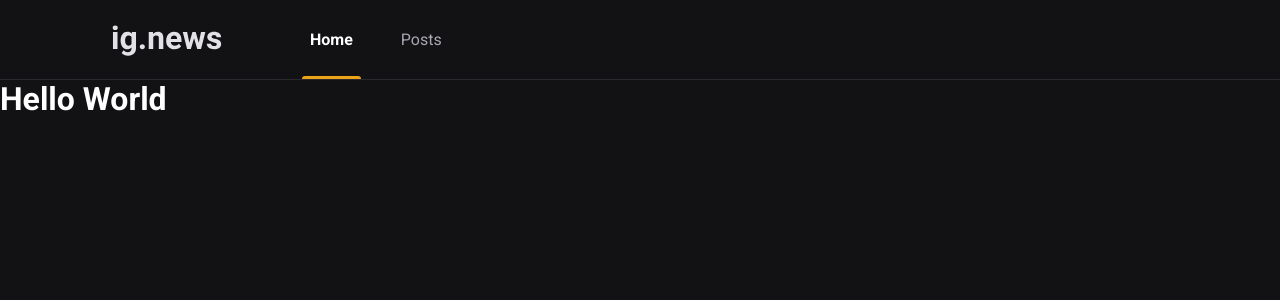
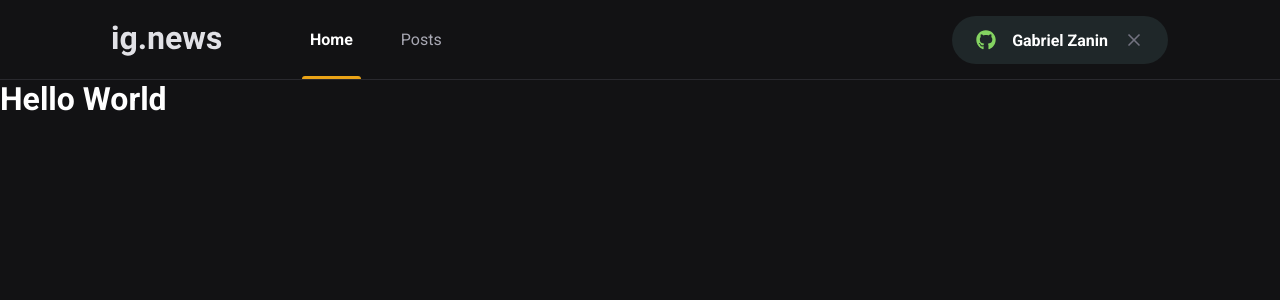
Before and after one commit to ZaninDe/ignews, a Next.js app: page / in a window 1280 px wide. Shown: the top 300 px of the page. Built offline with nearby package versions, Linux system fonts and the light colour scheme.

Commit message:
sign in button

```diff
--- a/package.json
+++ b/package.json
@@ -12,6 +12,7 @@
     "next": "12.0.6",
     "react": "18.0.0",
     "react-dom": "18.0.0",
+    "react-icons": "^4.3.1",
     "sass": "^1.49.9"
   },
   "devDependencies": {
--- a/src/components/Header/index.tsx
+++ b/src/components/Header/index.tsx
@@ -1,4 +1,5 @@
 import styles from './styles.module.scss'
+import { SignInButton } from '../SignInButton'
 
 export function Header() {
   return(
@@ -9,6 +10,8 @@
           <a className={styles.active}>Home</a>
           <a>Posts</a>
         </nav>
+
+        <SignInButton />
       </div>
     </header>
   )
--- a/src/components/Header/styles.module.scss
+++ b/src/components/Header/styles.module.scss
@@ -51,4 +51,8 @@
       }
     }
   }
+
+  button {
+    margin-left: auto;
+  }
 }
--- /dev/null
+++ b/src/components/SignInButton/index.tsx
@@ -0,0 +1,26 @@
+import { FaGithub } from 'react-icons/fa'
+import { FiX } from 'react-icons/fi'
+
+import styles from './styles.module.scss'
+
+export function SignInButton() {
+  const isUserLoggedIn = true;
+  return isUserLoggedIn ? (
+    <button
+      type='button'
+      className={styles.signInButton}
+    >
+      <FaGithub color="#84d361"/>
+      Gabriel Zanin
+      <FiX color="#737380" className={styles.closeIcon}/>
+    </button>
+  ) : (
+    <button
+      type='button'
+      className={styles.signInButton}
+    >
+      <FaGithub color="#eba417"/>
+      Sign in with Github
+    </button>
+  )
+}
--- /dev/null
+++ b/src/components/SignInButton/styles.module.scss
@@ -0,0 +1,33 @@
+.signInButton {
+  height: 3rem;
+  border-radius: 3rem;
+  background: var(--gray-850);
+  border: 0;
+  padding: 0 1.5rem;
+
+  display: flex;
+  align-items: center;
+  justify-content: center;
+
+  color: var(--white);
+  font-weight: bold;
+
+  svg {
+    width: 20px;
+    height: 20px;
+  }
+
+  svg:first-child {
+    margin-right: 1rem;
+  }
+
+  svg.closeIcon {
+    margin-left: 1rem;
+  }
+
+  transition: filter 0.3s;
+
+  &:hover {
+    filter: brightness(0.8);
+  }
+}
--- a/src/styles/global.scss
+++ b/src/styles/global.scss
@@ -10,6 +10,7 @@
   --gray-100: #e1e1e6;
   --gray-300: #a8a8b3;
   --gray-800: #29292e;
+  --gray-850: #1f2729;
   --gray-900: #121214;
 
   --cyan-500: #61dafb;
```
Also changed, not shown: 1 other file (tests, documents, lock files or other folders).
